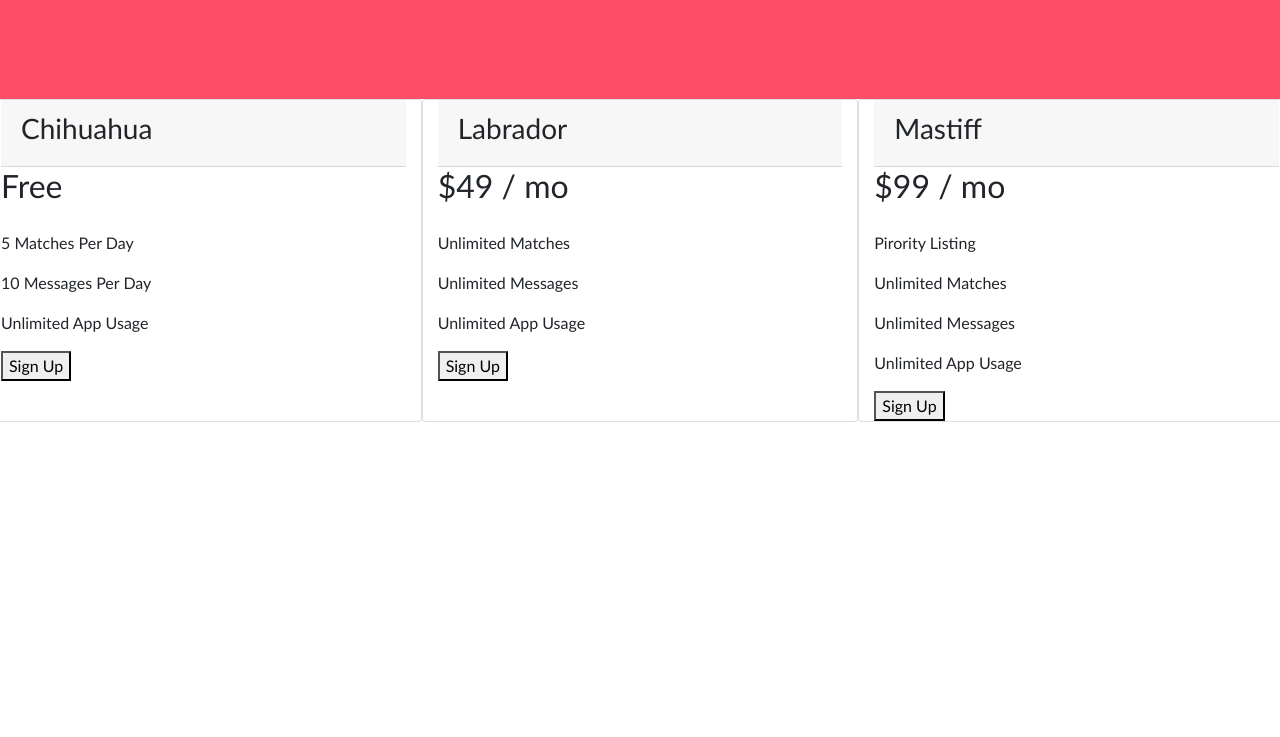
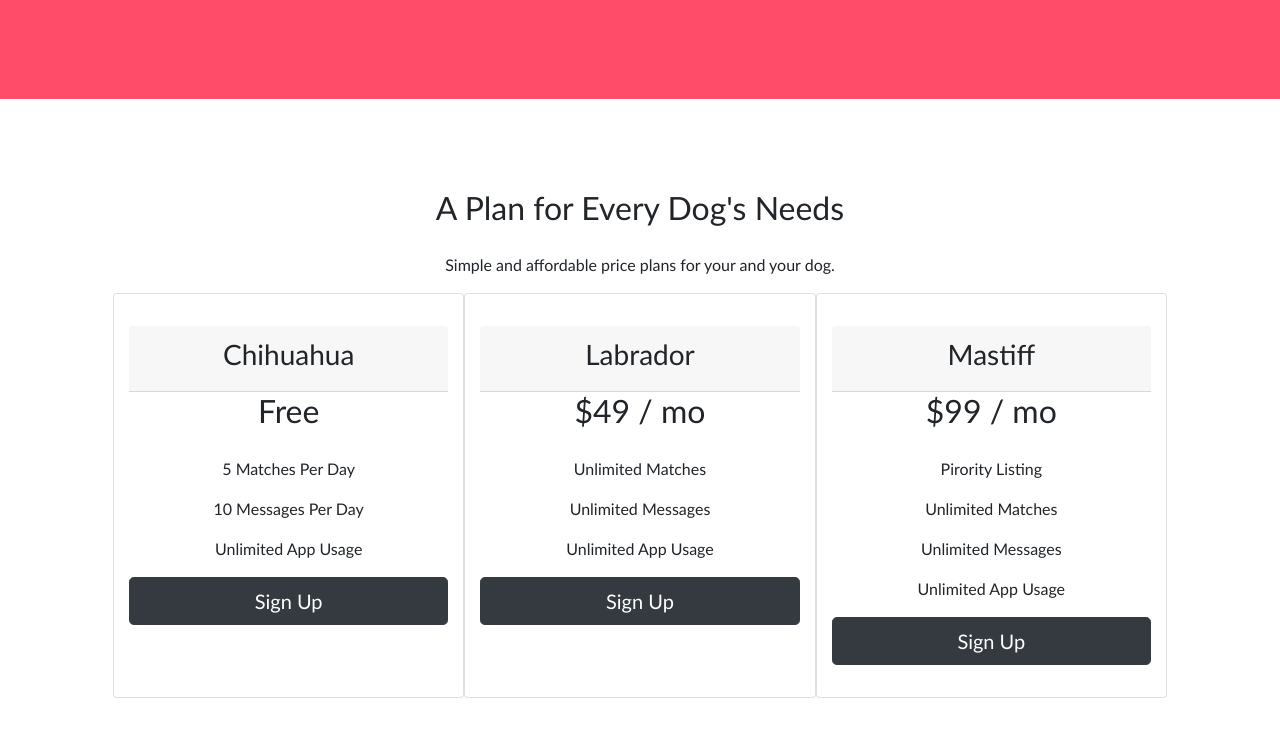
Before and after one commit to rushalikhilrani/tindog, a plain HTML site: page index.html in a window 1280 px wide. Shown: the part 1673-2410 px from the top of the page. Before the commit the page ends 2095 px from the top, so only its background shows below. Drawn offline with nearby package versions, Linux system fonts and the light colour scheme.

Commit message:
price styling

```diff
--- a/index.html
+++ b/index.html
@@ -156,15 +156,15 @@
 
     <section id="pricing">
 
-        <!-- <h2>A Plan for Every Dog's Needs</h2>
-        <p>Simple and affordable price plans for your and your dog.</p> -->
+        <h2>A Plan for Every Dog's Needs</h2>
+        <p>Simple and affordable price plans for your and your dog.</p>
 
 
 
 
         <div class="row">
 
-            <div class="card col col-lg-4 col-md-6 col-sm-12">
+            <div class=" pricing-colm card col col-lg-4 col-md-6 col-sm-12">
                 <div class="card-header">
                     <h3>Chihuahua</h3>
                 </div>
@@ -173,12 +173,12 @@
                     <p>5 Matches Per Day</p>
                     <p>10 Messages Per Day</p>
                     <p>Unlimited App Usage</p>
-                    <button type="button">Sign Up</button>
+                    <button type="button" class=" btn btn-dark btn-lg btn-block">Sign Up</button>
 
                 </div>
             </div>
 
-            <div class="card col col-lg-4 col-md-6 col-sm-12">
+            <div class=" pricing-colm card col col-lg-4 col-md-6 col-sm-12">
                 <div class="card-header">
                     <h3>Labrador</h3>
                 </div>
@@ -187,11 +187,11 @@
                     <p>Unlimited Matches</p>
                     <p>Unlimited Messages</p>
                     <p>Unlimited App Usage</p>
-                    <button type="button">Sign Up</button>
+                    <button type="button" class=" btn btn-dark btn-lg btn-block">Sign Up</button>
                 </div>
             </div>
 
-            <div class="card col col-lg-4 col-md-12 col-sm-12">
+            <div class=" pricing-colm card col col-lg-4 col-md-12 col-sm-12">
                 <div class="card-header">
                     <h3>Mastiff</h3>
                 </div>
@@ -202,7 +202,7 @@
                     <p>Unlimited Matches</p>
                     <p>Unlimited Messages</p>
                     <p>Unlimited App Usage</p>
-                    <button type="button">Sign Up</button>
+                    <button type="button" class=" btn btn-dark btn-lg btn-block" >Sign Up</button>
                 </div>
             </div>
         </div>
--- a/style.css
+++ b/style.css
@@ -82,3 +82,12 @@ h2{
     width: 12%;
     margin: 3%;
 }
+
+#pricing{
+    padding: 7% 10%;
+    text-align: center;
+}
+
+.pricing-colm{
+    padding: 3% 12%;
+}
```
